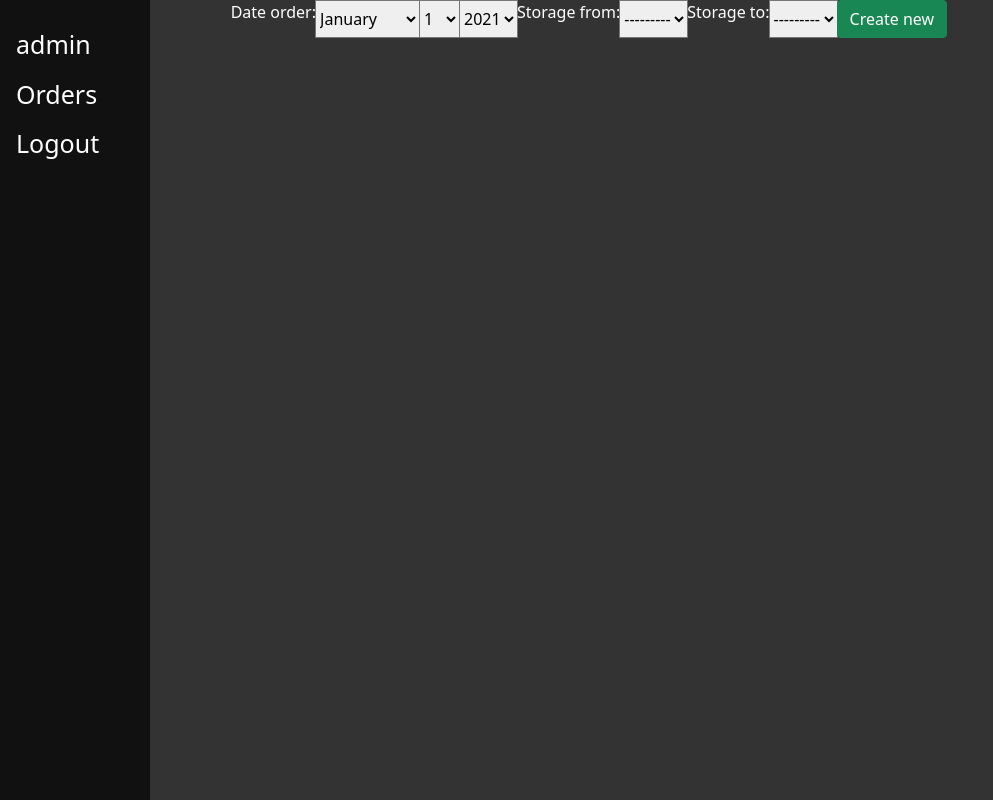
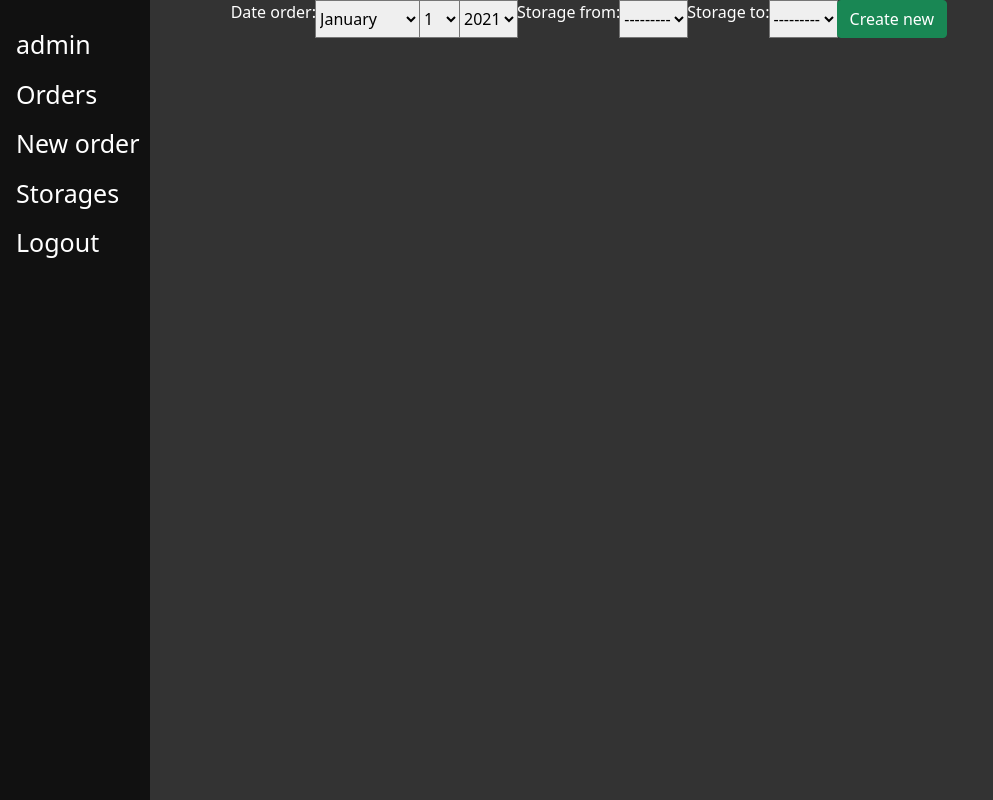
Before and after one commit to Aszhelt/MH_Training, a Django app: page /orders/new/ in a window 1280 px wide. Shown: the whole page, without its empty margins (0-993 px from the left). Run offline with Django 3.2, Linux system fonts and the light colour scheme; a user stored in the database is signed in; data that the repository does not hold is empty; parts of the project's set-up code (start-up, migrations or seed data) failed here and were passed over.

Commit message:
storages, specific storage view

```diff
--- a/MH_Training/core/templates/core/base.html
+++ b/MH_Training/core/templates/core/base.html
@@ -21,6 +21,8 @@
             <a href="/">{{ user.username }}</a>
         {% endif %}
         <a href="/orders">Orders</a>
+        <a href="/orders/new">New order</a>
+        <a href="/storage">Storages</a>
         <a href="/logout">Logout</a>
     {% else %}
         <a href="/login">Login</a>
```
Also changed, not shown: MH_Training/media/storage/item/quickclot_blue.jpg (added), MH_Training/storage/forms.py, MH_Training/storage/templates/storage/new_order.html, MH_Training/storage/templates/storage/storage_view.html (added), MH_Training/storage/templates/storage/storages.html (added), MH_Training/storage/urls.py, MH_Training/storage/views.py.
